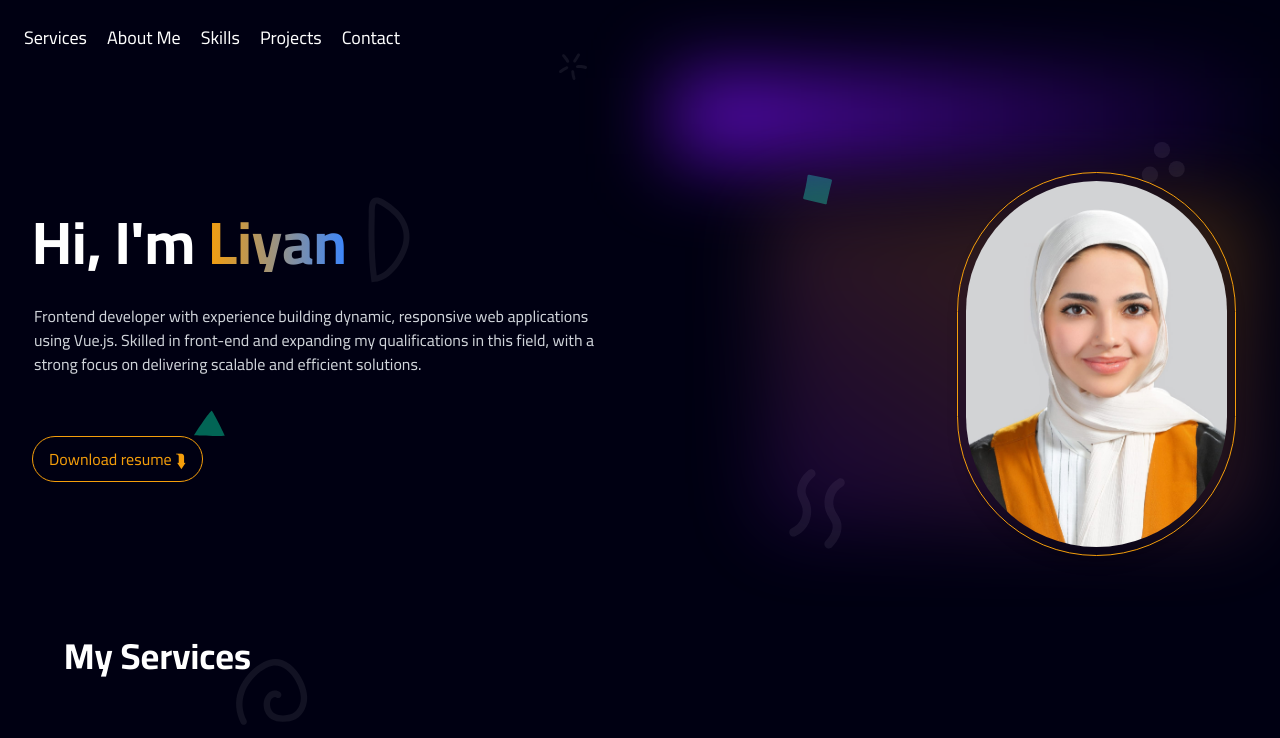
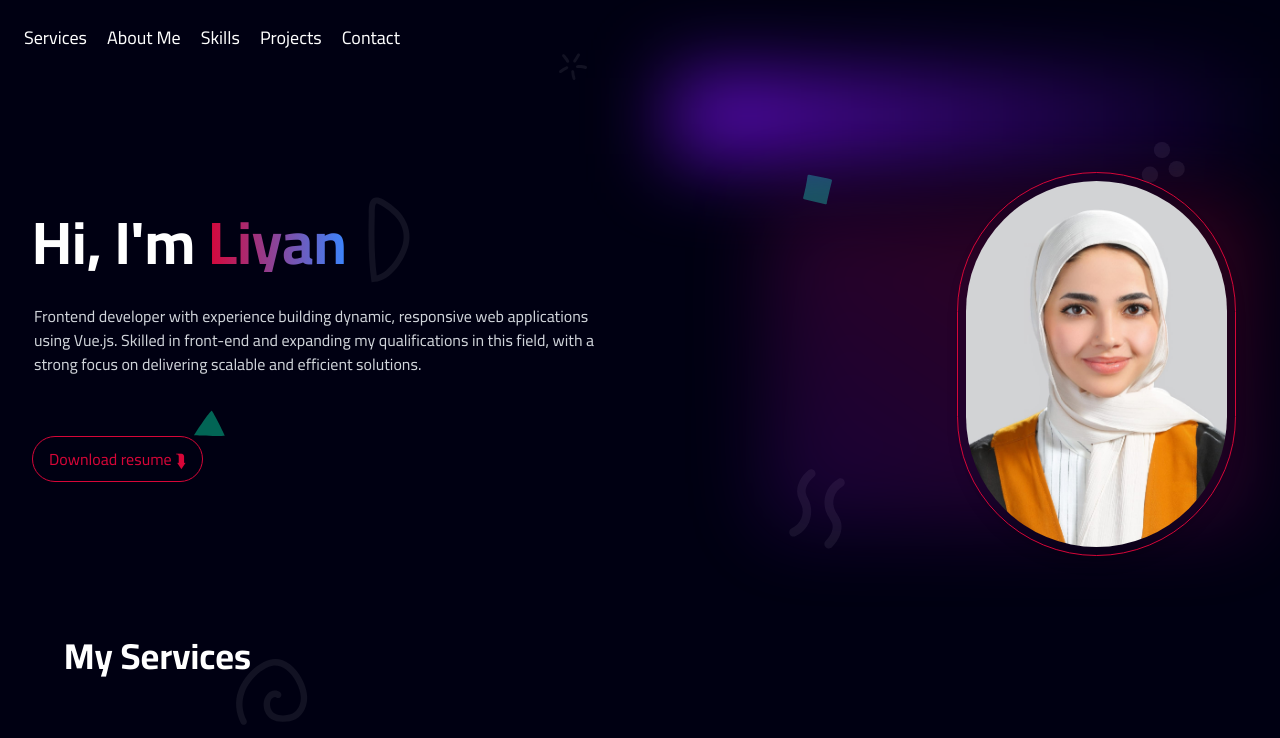
Before and after one commit to LiyanKhanduqji/Portfolio, a Vue app: page / in a window 1280 px wide. Shown: the top 738 px of the page. Built offline with nearby package versions, Linux system fonts and the light colour scheme.

Commit message:
landing enhancements

```diff
--- a/src/components/HeroSection.vue
+++ b/src/components/HeroSection.vue
@@ -62,7 +62,7 @@ AOS.init();
 .typewriter h1 {
     color: #fff;
     overflow: hidden;
-    border-right: .15em solid orange;
+    border-right: .15em solid #D60638;
     white-space: nowrap;
     margin: 0 auto;
     animation:
@@ -102,7 +102,7 @@ a::after {
     content: "";
     width: 12px;
     height: 12px;
-    background-color: #f59e0b;
+    background-color: #D60638;
     position: absolute;
     border-radius: 50%;
     top: 50%;
--- a/src/components/NavBar.vue
+++ b/src/components/NavBar.vue
@@ -1,5 +1,8 @@
 <template>
-    <header class="flex justify-between items-center p-6 bg-opacity-50 relative z-20 ">
+    <header
+        :class="['flex justify-between items-center p-6 bg-opacity-50 relative z-20 transition-all duration-1000 ease-in-out',
+            showHeader ? 'opacity-100 translate-y-0' : 'opacity-0 -translate-y-10']"
+    >
         <!-- Mobile Toggle Button -->
         <div class="md:hidden z-30">
             <button type="button"
@@ -14,11 +17,11 @@
                 </span>
             </button>
         </div>
+
         <!-- Navbar Link -->
         <nav
             :class="['fixed inset-0 z-20 flex flex-col items-center justify-center bg-[#111827] md:relative md:bg-transparent md:flex md:justify-between md:flex-row',
-            isMenuOpen ? 'block':'hidden'
-          ]"
+                isMenuOpen ? 'block' : 'hidden']"
         >
             <ul class="flex flex-col items-center space-y-5 md:flex-row md:space-x-5 md:space-y-0">
                 <li v-for="item in Menu" :key="item.name">
@@ -33,24 +36,32 @@
         </nav>
     </header>
 </template>
+
 <script setup>
-import { ref } from 'vue';
-const Menu =ref([
-    {name:'Services',href:'#services'},
-    {name:'About Me',href:'#about'},
-    {name:'Skills',href:'#skills'},
-    {name:'Projects',href:'#projects'},
-    {name:'Contact',href:'#contact'},
+import { ref, onMounted } from 'vue';
+
+const Menu = ref([
+    { name: 'Services', href: '#services' },
+    { name: 'About Me', href: '#about' },
+    { name: 'Skills', href: '#skills' },
+    { name: 'Projects', href: '#projects' },
+    { name: 'Contact', href: '#contact' },
 ]);
 
-const isMenuOpen =ref(false)
-const scrollToSection =(href)=>{
-    isMenuOpen.value=false;
-    const section=document.querySelector(href);
-    if(section){
-        section.scrollIntoView({behavior :'smooth'});
+const isMenuOpen = ref(false);
+const showHeader = ref(false);
+
+onMounted(() => {
+    setTimeout(() => {
+        showHeader.value = true;
+    }, 500);
+});
+
+const scrollToSection = (href) => {
+    isMenuOpen.value = false;
+    const section = document.querySelector(href);
+    if (section) {
+        section.scrollIntoView({ behavior: 'smooth' });
     }
-
-}
-
+};
 </script>
--- a/tailwind.config.js
+++ b/tailwind.config.js
@@ -4,8 +4,8 @@ export default {
   theme: {
     extend: {
       colors:{
-        primary:'#f59e0b',
-        secondary:'#ec4899'
+        primary:'#D60638',
+        secondary:'#06d6a0'
       }
     },
   },
```
Lines whose indentation alone changed are shown as unchanged.
